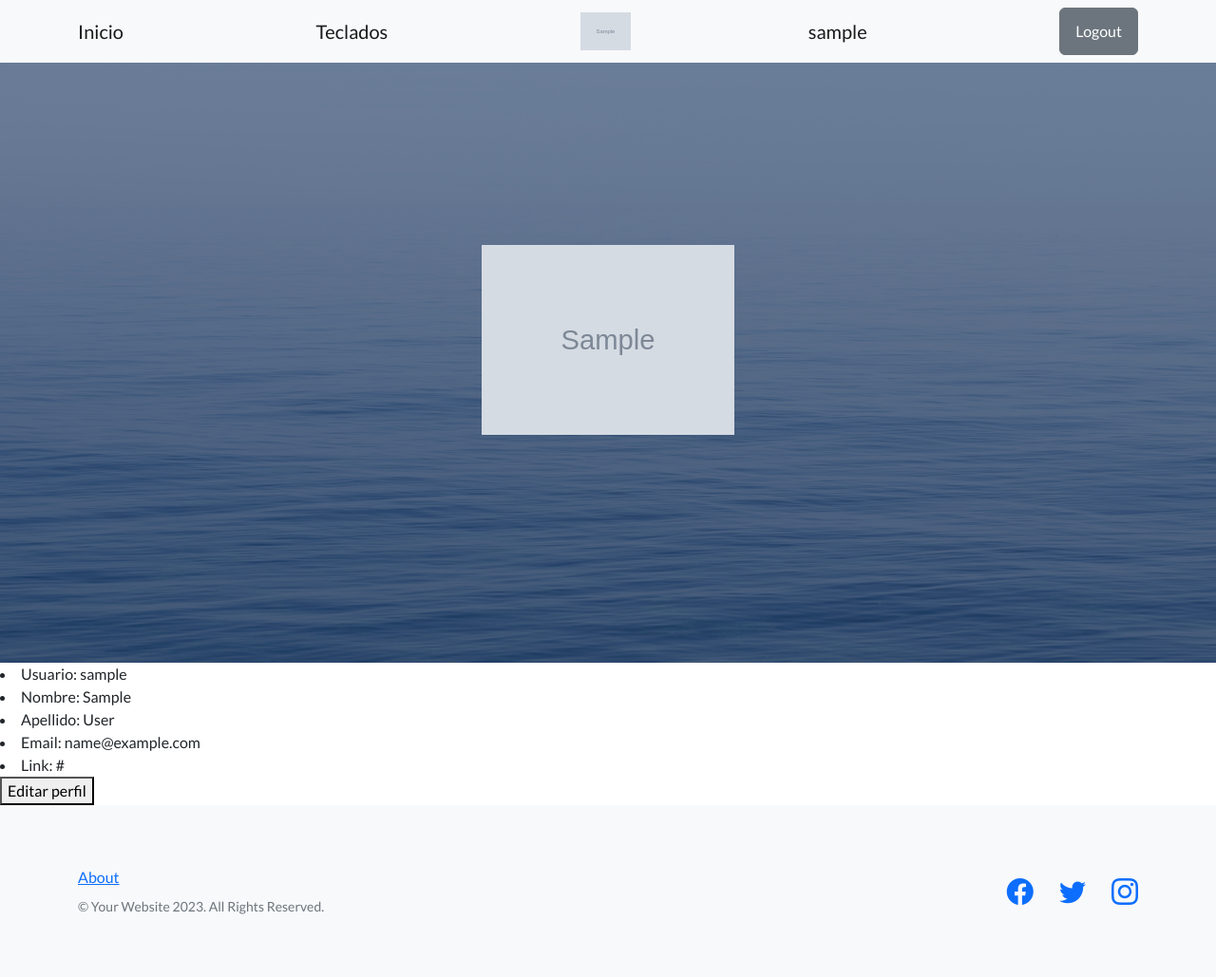
After one commit to Noah-8/Proyecto_final_Sanchez, a Django app: page /usuario/perfil/ in a window 1280 px wide. The commit adds this page. Shown: the whole page at 95% size. Run offline with Django 4.2, Linux system fonts and the light colour scheme; a user stored in the database is signed in; tables that the repository leaves empty hold one stand-in row (values such as "Sample post"); grey boxes marked "Sample" are stand-in pictures; some libraries are stand-ins or nearby versions.

Commit message:
sexto prototipo, solo falta agregar el richfield

```diff
--- a/ProyectoFinal/settings.py
+++ b/ProyectoFinal/settings.py
@@ -39,7 +39,7 @@ INSTALLED_APPS = [
     'django.contrib.staticfiles',
     'inicio',
     'usuarios',
-    'ckeditor',
+    'ckeditor'
 ]
 
 MIDDLEWARE = [
--- a/inicio/templates/inicio/detalle_teclado.html
+++ b/inicio/templates/inicio/detalle_teclado.html
@@ -5,13 +5,13 @@
 {% endblock title_head %}
 
 {% block h1_header %}
-Datos del teclado {{teclado.modelo}}
+    <img src={{teclado.imagen.url}} alt="" height='200px'>
 {% endblock h1_header %}
 
 {% block contenido %}
+<li>Modelo {{teclado.modelo}}</li>
 <li>Marca {{teclado.marca}}</li>
 <li>Publicado el {{teclado.fecha_publicacion}}</li>
 <li>El autor es {{teclado.autor}}</li>
 <li>Descripcion: {{teclado.descripcion}}</li>
-<li><img src={{teclado.imagen.url}} alt="" height='100px'></li>
 {% endblock contenido %}
--- a/templates/base.html
+++ b/templates/base.html
@@ -28,8 +28,8 @@
                 {% if request.user.infoextra.avatar %}
                 <img src={{request.user.infoextra.avatar.url}} alt="" height='40px'>
                 {% endif %}
-                <a class="navbar-brand" href={% url 'usuarios:editar_perfil' %}>{{request.user.username}}</a>
-                {% comment %} <a class="navbar-brand" href={% url 'usuarios:perfil' %}>{{request.user.username}}</a> {% endcomment %}
+                {% comment %} <a class="navbar-brand" href={% url 'usuarios:editar_perfil' %}>{{request.user.username}}</a> {% endcomment %}
+                <a class="navbar-brand" href={% url 'usuarios:perfil' %}>{{request.user.username}}</a>
                 <a class="btn btn-secondary" href={% url 'usuarios:logout' %}>Logout</a>
                 {% else %}
                 <a class="btn btn-primary" href={% url 'usuarios:login' %}>Login</a>
--- a/usuarios/form.py
+++ b/usuarios/form.py
@@ -19,7 +19,8 @@ class MiFormularioDeEdicionDeDatosDeUsuario(UserChangeForm):
     first_name = forms.CharField(label='Nombre', max_length=20)
     last_name = forms.CharField(label='Apellido', max_length=20)
     avatar = forms.ImageField(required=False)
+    link = forms.CharField(required=False, max_length=1000)
 
     class Meta:
         model = User
-        fields = ['email', 'first_name', 'last_name', 'avatar']
+        fields = ['email', 'first_name', 'last_name', 'avatar', 'link']
--- a/usuarios/models.py
+++ b/usuarios/models.py
@@ -5,4 +5,5 @@ from django.contrib.auth.models import User
 
 class InfoExtra(models.Model):
     user = models.OneToOneField(User, on_delete=models.CASCADE)
+    link = models.TextField(null=True)
     avatar = models.ImageField(upload_to='avatares', null=True, blank=True)
--- /dev/null
+++ b/usuarios/templates/usuarios/perfil.html
@@ -0,0 +1,20 @@
+{% extends 'base.html' %}
+
+{% block title_head %}
+<title>Perfil</title>
+{% endblock title_head %}
+
+{% block h1_header %}
+{% if request.user.infoextra.avatar %}
+<img src={{request.user.infoextra.avatar.url}} alt="" height='200px'>
+{% endif %}
+{% endblock h1_header %}
+
+{% block contenido %}
+<li>Usuario: {{user.username}}</li>
+<li>Nombre: {{user.first_name}}</li>
+<li>Apellido: {{user.last_name}}</li>
+<li>Email: {{user.email}}</li>
+<li>Link: {{request.user.infoextra.link}}</li>
+<button type='button'><a class="navbar-brand" href={% url 'usuarios:editar_perfil' %}>Editar perfil</a></button>
+{% endblock contenido %}
--- a/usuarios/urls.py
+++ b/usuarios/urls.py
@@ -8,7 +8,7 @@ urlpatterns = [
     path('login/', views.login, name='login'),
     path('logout/', LogoutView.as_view(template_name='usuarios/logout.html'), name='logout'),
     path('registro/', views.registrarse, name='registrarse'),
-    # path('perfil/', views.perfil, name='perfil'),
+    path('perfil/', views.perfil, name='perfil'),
     path('perfil/editar/', views.edicion_perfil, name='editar_perfil'),
     path('perfil/editar/password/', views.ModificarPass.as_view(), name='modificar_pass'),
 ]
--- a/usuarios/views.py
+++ b/usuarios/views.py
@@ -46,6 +46,10 @@ def registrarse(request):
     return render(request, 'usuarios/registro.html', {'formulario': formulario})
 
 @login_required
+def perfil(request):
+    return render(request, 'usuarios/perfil.html')
+
+@login_required
 def edicion_perfil(request):
     info_extra_user = request.user.infoextra
     if request.method == 'POST':
@@ -56,6 +60,12 @@ def edicion_perfil(request):
             if avatar:
                 info_extra_user.avatar = avatar
                 info_extra_user.save()
+
+            link = formulario.cleaned_data.get('link')
+            if link:
+                info_extra_user.link = link
+                info_extra_user.save()
+
 
             formulario.save()
             return redirect('inicio:inicio')
```
Also changed, not shown: usuarios/migrations/0002_infoextra_link.py (added).
